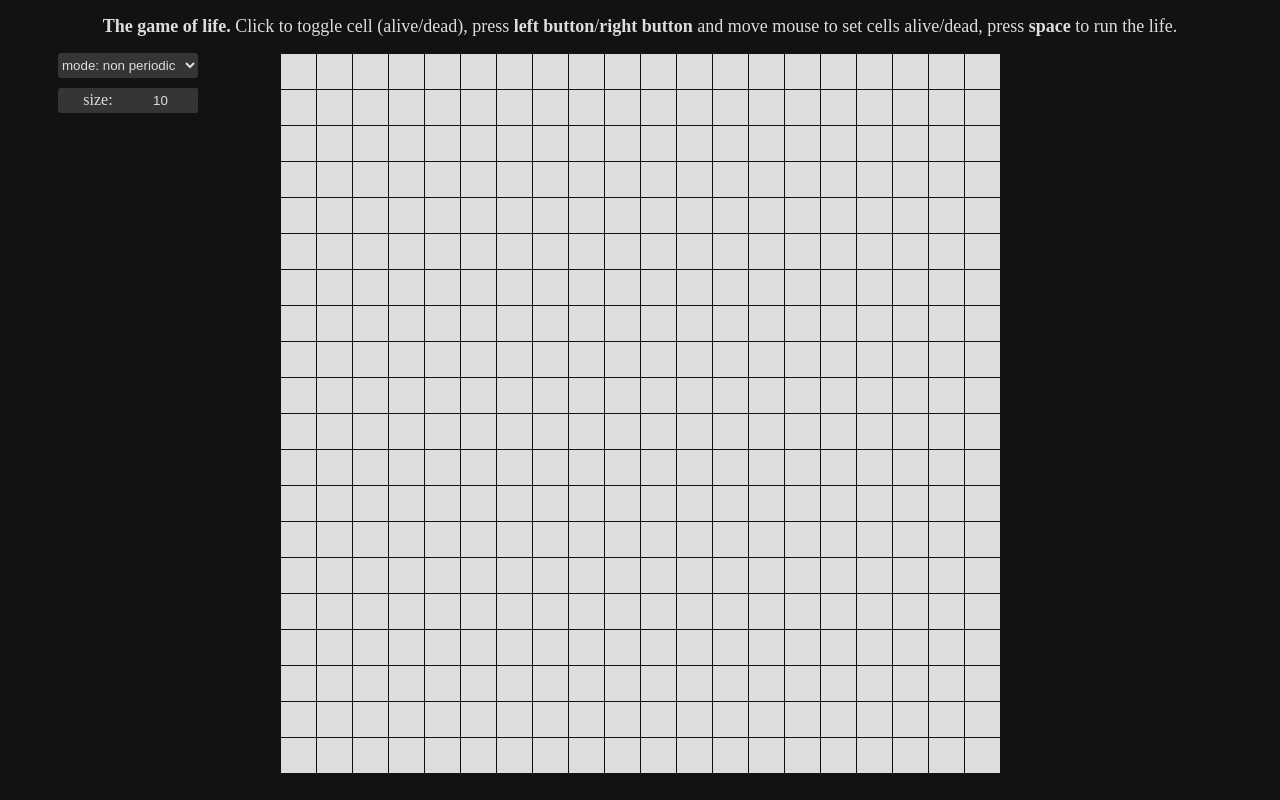
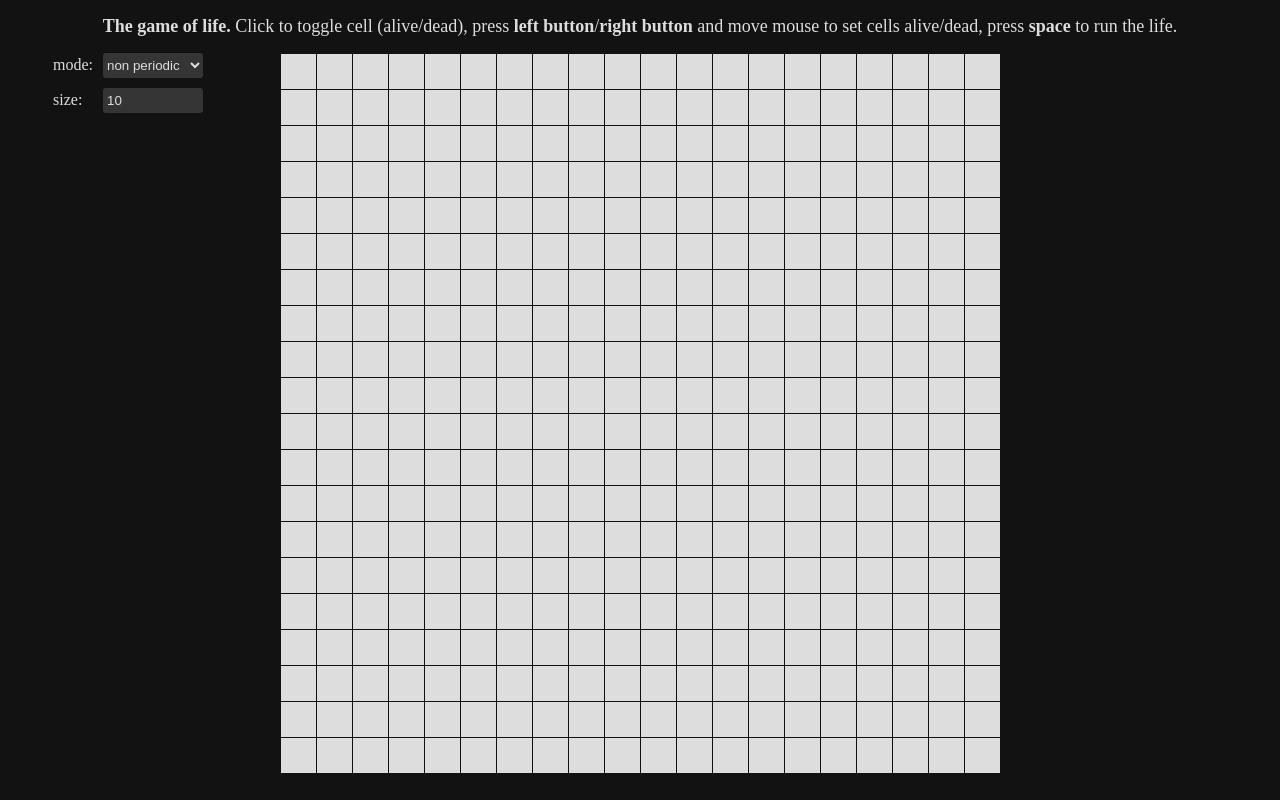
Before and after one commit to mposk98/wasm-game-of-life, a website built with webpack: page src/index.html in a window 1280 px wide. Built offline with nearby package versions, Linux system fonts and the light colour scheme; what wasm-game-of-life-rust would draw is missing.

Commit message:
fix menu styling

```diff
--- a/src/index.html
+++ b/src/index.html
@@ -33,53 +33,36 @@
         justify-content: flex-start;
       }
 
-      select.universe-mode {
+      .universe-options-text {
+        width: 50px;
+      }
+
+      .universe-options-option {
+        width: 100px;
         background-color: #353535;
+        border: none;
+        height: 25px;
+        border-radius: 3px;
         color: #DDDDDD;
-        border: none;
-        outline: none;
-        border-radius: 3px;
-        width: 140px;
-        height: 25px;
+        padding: 0;
+      }
+
+      .universe-size-input {
+        padding-left: 4px;
+        width: 96px;
+      }
+
+      .universe-mode-container {
+        display: flex;
+        flex-direction: row;
+        align-items: center;
         margin-bottom: 10px;
       }
 
-      select.universe-mode:hover {
-        background-color: #383838;
-      }
-
-      form.universe-size {
-        background-color: #353535;
-        color: #DDDDDD;
-        border: none;
-        outline: none;
-        border-radius: 3px;
-        width: 140px;
-        height: 25px;
+      .universe-size-container {
         display: flex;
         flex-direction: row;
         align-items: center;
-        justify-content: center;
-      }
-
-      form.universe-size:hover {
-        background-color: #383838;
-      }
-
-      form.universe-size input {
-        width: 60px;
-        height: 25px;
-        background-color: inherit;
-        border: none;
-        border-radius: inherit;
-        text-align: center;
-        padding: 0;
-        color: inherit;
-      }
-
-      form.universe-size div {
-        width: 80px;
-        text-align: center;
       }
 
       /* @media (min-width: 1200px) { */
@@ -107,14 +90,18 @@
     </div>
     <div class="main" id="main">
       <div class="menu">
-        <select class="universe-mode" id="universe-mode">
-          <option value="1">mode: non periodic</option>
-          <option value="2">mode: periodic</option>
-        </select>
-        <form class="universe-size" id="universe-size">
-          <div>size:</div>
-          <input type="number" class="universe-size" value="10" name="size">
-          </input>
+        <form class="universe-options" id="universe-options">
+          <div class="universe-mode-container">
+            <div class="universe-options-text">mode:</div>
+            <select class="universe-options-option" name="universe-mode">
+              <option value="1">non periodic</option>
+              <option value="2">periodic</option>
+            </select>
+          </div>
+          <div class="universe-size-container">
+            <div class="universe-options-text">size:</div>
+            <input type="number" class="universe-options-option universe-size-input" value="10" min="1" max="1000" name="universe-size"/>
+          </div>
         </form>
       </div>
       <div class="scene-container" id="scene-container">
--- a/src/index.js
+++ b/src/index.js
@@ -4,7 +4,7 @@ import scene from './scene';
 
 const ROWS = 20;
 const COLUMNS = 20;
-let universe = Universe.new(
+const universe = Universe.new(
     ROWS,
     COLUMNS,
     UniverseMode.FixedSizeNonPeriodic,
@@ -24,12 +24,12 @@ scene.addClickListener((row, col) => universe.toggle_cell(row, col));
 scene.addMousePressedListener(LEFT_BUTTON, (row, col) => universe.set_alive(row, col));
 scene.addMousePressedListener(RIGHT_BUTTON, (row, col) => universe.set_dead(row, col));
 
-document.getElementById('universe-size').addEventListener('submit', (event) => {
-    event.preventDefault();
-    const size = event.target.elements.size.value;
-    universe = Universe.new(size, size, UniverseMode.FixedSizeNonPeriodic);
-    scene.reinit(size, size);
-});
+// document.getElementById('universe-size').addEventListener('submit', (event) => {
+//     event.preventDefault();
+//     const size = event.target.elements.size.value;
+//     universe = Universe.new(size, size, UniverseMode.FixedSizeNonPeriodic);
+//     scene.reinit(size, size);
+// });
 
 const renderLoop = () => {
     const cellsPtr = universe.cells();
--- a/src/scene.js
+++ b/src/scene.js
@@ -153,7 +153,6 @@ export default {
         });
 
         document.addEventListener('mouseup', (event) => {
-            event.preventDefault();
             if (event.which === btnNum) {
                 isPressed = false;
             }
```
